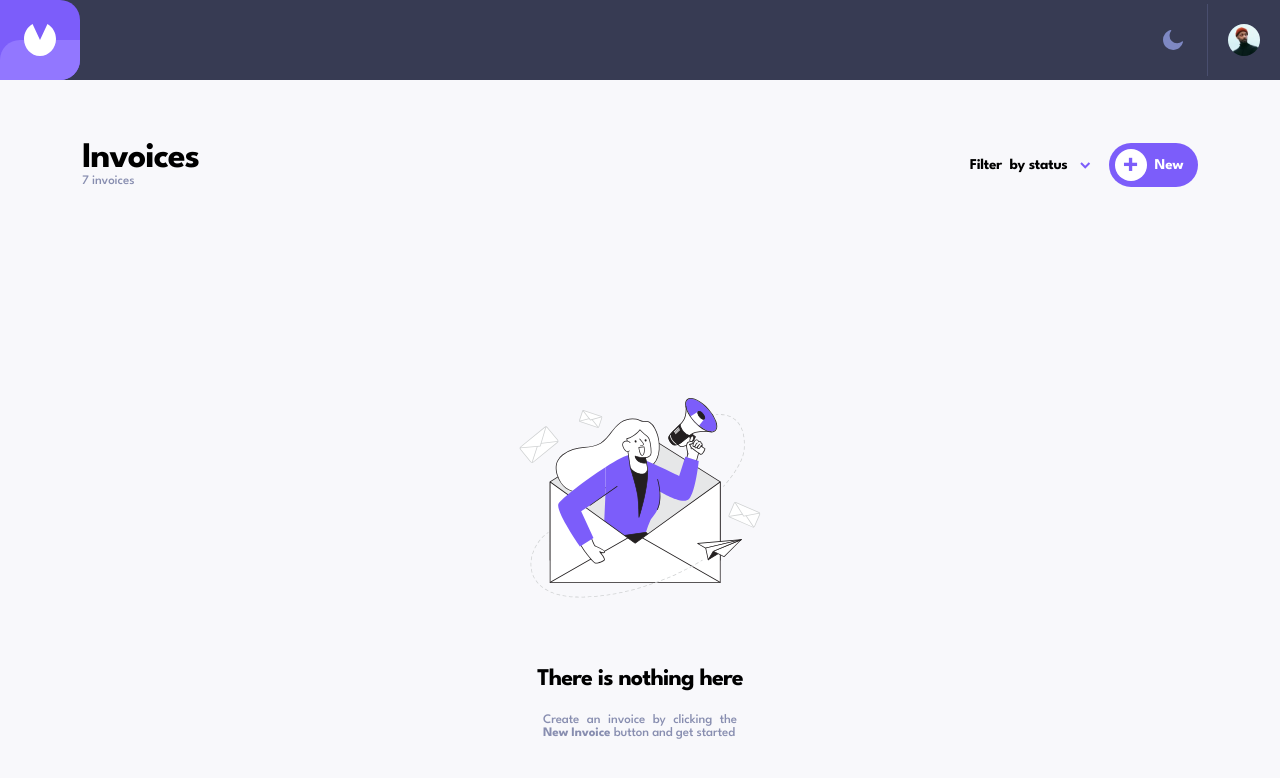
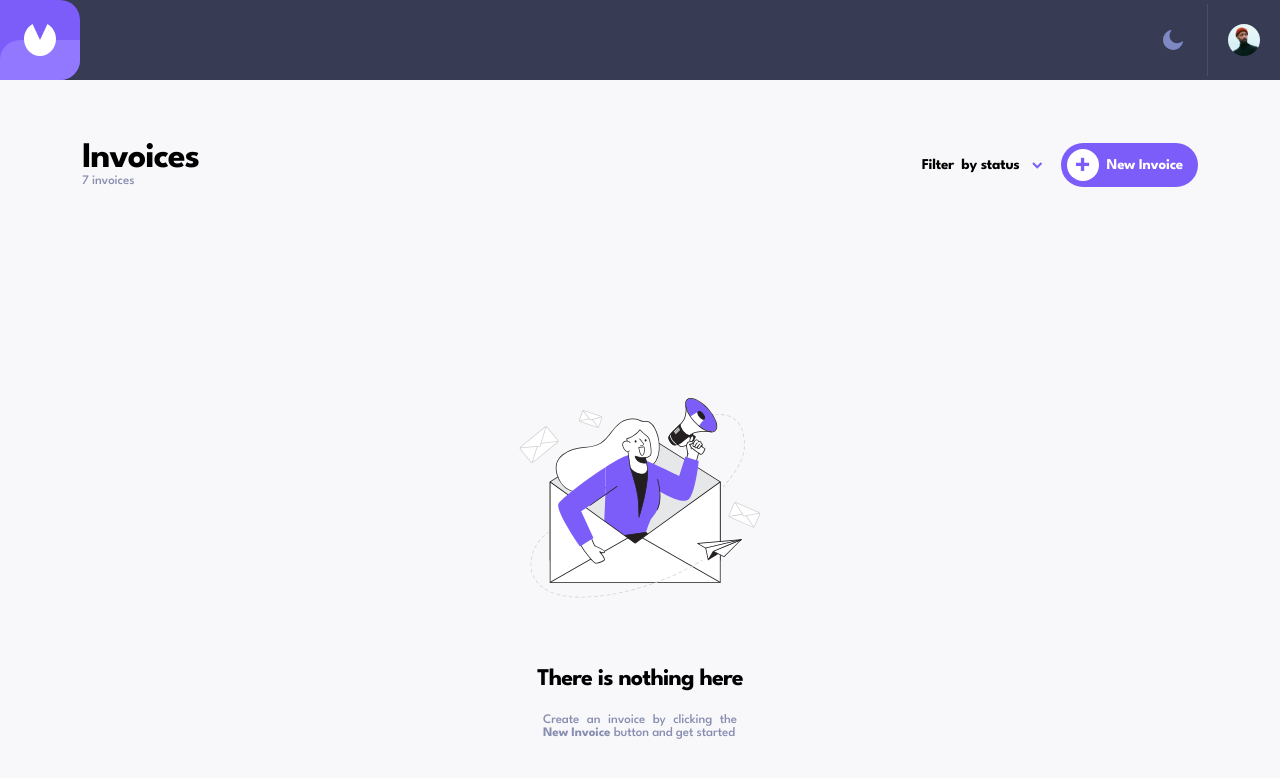
Before and after one commit to dbslapitan/invoices-front, a Next.js app: page /preview in a window 1280 px wide. Shown: the top 778 px of the page. Built offline with nearby package versions, Linux system fonts and the light colour scheme.

Commit message:
fix invoices header add button on desktop view

```diff
--- a/src/ui/invoices-header/invoices-header.module.scss
+++ b/src/ui/invoices-header/invoices-header.module.scss
@@ -33,6 +33,14 @@
         margin-left: 1.125rem;
         border-radius: 1.5625rem;
         align-items: center;
+
+        &--show{
+            display: none;
+
+            @include tablet{
+                display: unset;
+            }
+        }
     }
 
     &__plus{
--- a/src/ui/invoices-header/invoices-header.tsx
+++ b/src/ui/invoices-header/invoices-header.tsx
@@ -11,7 +11,7 @@ export default function InvoicesHeader(){
             <Filter />
             <button className={`${style["header__add"]}`}>
                 <span className={`${style["header__plus"]}`}></span>
-                New
+                New <span className={`${style["header__add--show"]}`}>&nbsp;Invoice</span>
             </button>
         </section>
     );
```
